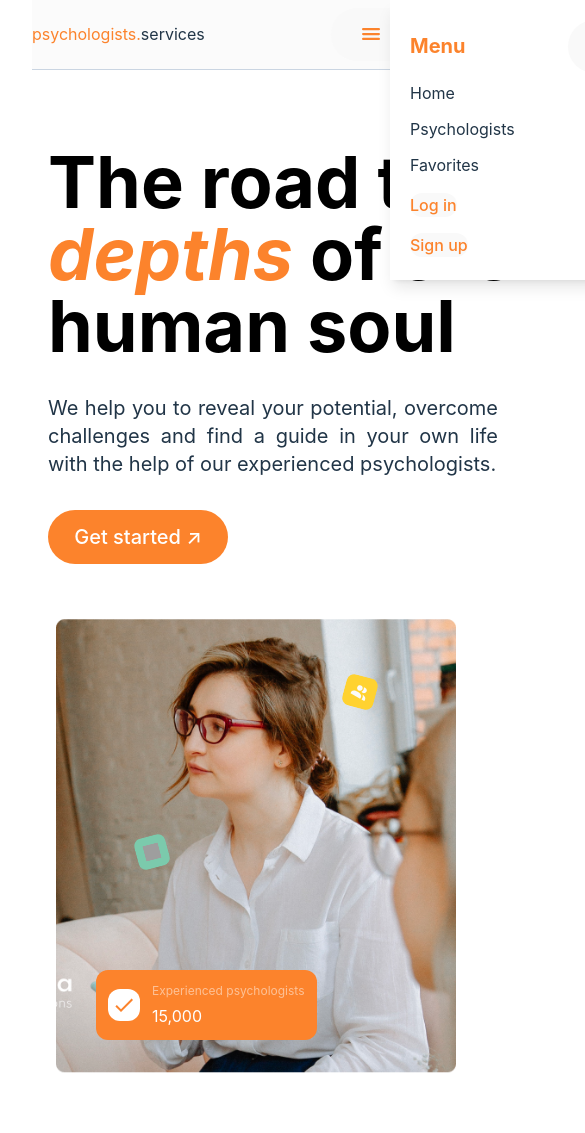
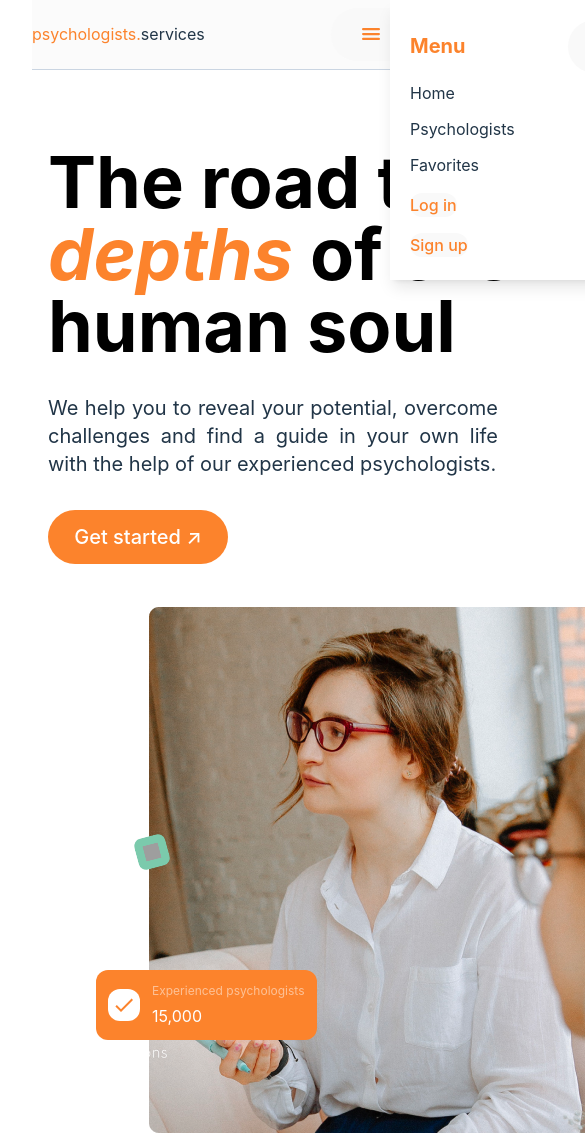
Before and after one commit to gizemcobannnn/psychologists, a React (Vite) app in the folder psychologists/: page / in a window 390 px wide. Shown: the top 1133 px of the page, 585 px wide, since content can reach past the window. Before the commit the page ends 1112 px from the top, so only its background shows below. Built offline with nearby package versions, Linux system fonts and the light colour scheme; grey boxes are pictures that could not be loaded.

Commit message:
homepages images fix

```diff
--- a/psychologists/src/pages/HomePage.jsx
+++ b/psychologists/src/pages/HomePage.jsx
@@ -9,16 +9,16 @@ export default function HomePage() {
   const navigate = useNavigate();
 
   return (
-    <div className="flex flex-col p-4 md:flex md:flex-row md:gap-20 md:w-full  md:justify-around md:items-center md:m-auto ">
+    <div className="flex flex-col justify-center p-4 md:flex md:flex-row md:gap-20 md:w-full  md:justify-around md:items-center md:m-auto ">
         <div className="left flex flex-col w-[600px]  gap-8 justify-center items-start mt-15">
             <h1 className="text-7xl font-bold text-left text-black">The road to the <span className="text-primary italic">depths</span> of the human soul</h1>
             <p className="text-xl text-justify w-[450px] ">We help you to reveal your potential, overcome challenges and find a guide in your own life with the help of our experienced psychologists.</p>
             <button className="bg-primary text-white  p-12 w-45 text-[20px]" onClick={()=>{navigate("/psychologists")}}>Get started <span className="text-xl">↗</span></button>
         </div>
-        <div className="-right-2 mt-8 md:top-10 md:right-0 lg:right-40 relative min-w-[400px] md:w-[500px] h-[500px] ">
-            <img src={mainPhoto} alt="main photo"  className=" absolute top-1/2 left-1/2 transform -translate-x-1/2 -translate-y-1/2" />
-            <img src={questionmark} alt="questionmark" className="w-8 h-8 p-2 absolute top-60 left-20 md:top-60 md:-left-4 lg:top-60 lg:-left-0 bg-[#7bcaac] rounded-lg rotate-[-15deg]" />
-            <img src={users} alt="users" className="w-8 h-8 p-1 absolute top-20 right-20 md:top-20 md:-right-3 lg:-right-0 lg:top-10 bg-amber-300 rounded-lg text-purple-700 rotate-[15deg]" />
+        <div className="-right-2 mt-8 relative min-w-[650px] md:min-w-[400px] md:w-[500px] h-[500px]  md:top-0 md:-right-5 lg:right-5 lg:top-0 xl:right-30 lg:max-w-[450px] ">
+            <img src={mainPhoto} alt="main photo"  className="mt-6 absolute top-1/2 left-1/2 transform -translate-x-1/2 -translate-y-1/2" />
+            <img src={questionmark} alt="questionmark" className="w-8 h-8 p-2 absolute top-60 left-20 md:top-60 md:-left-4 lg:top-65 lg:-left-4 bg-[#7bcaac] rounded-lg rotate-[-15deg]" />
+            <img src={users} alt="users" className="w-8 h-8 p-1 absolute top-20 right-20 md:top-20 md:-right-3 lg:-right-4 lg:top-20 bg-amber-300 rounded-lg text-purple-700 rotate-[15deg]" />
             <div className='flex justify-center items-center flex-row p-3 gap-3 bg-primary absolute bottom-14 left-10  md:bottom-13 md:-left-20 rounded-xl'>
               <div className='bg-white w-8 h-8 flex justify-center items-center rounded-xl'>
                 <MdDone className='text-primary text-2xl' />
```
